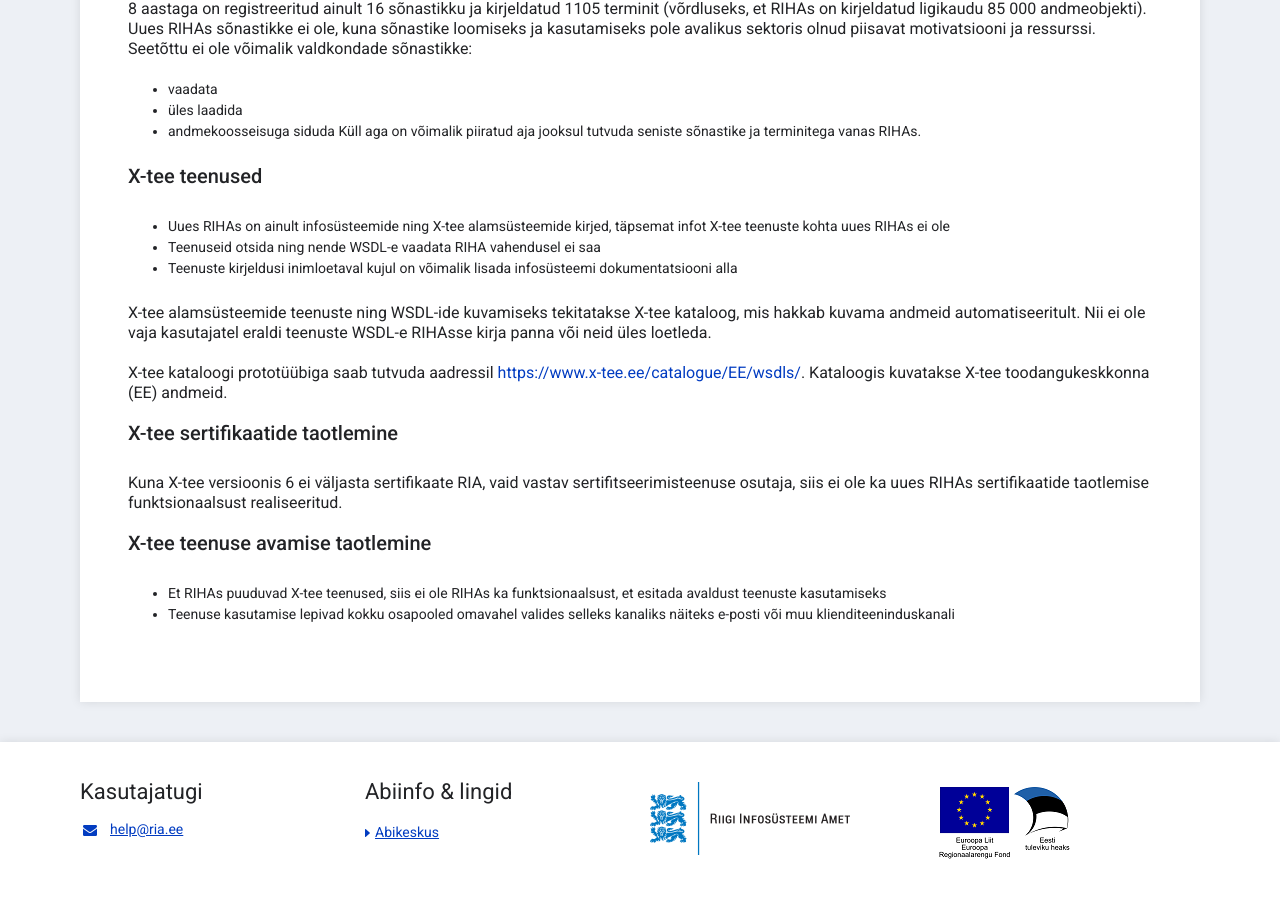
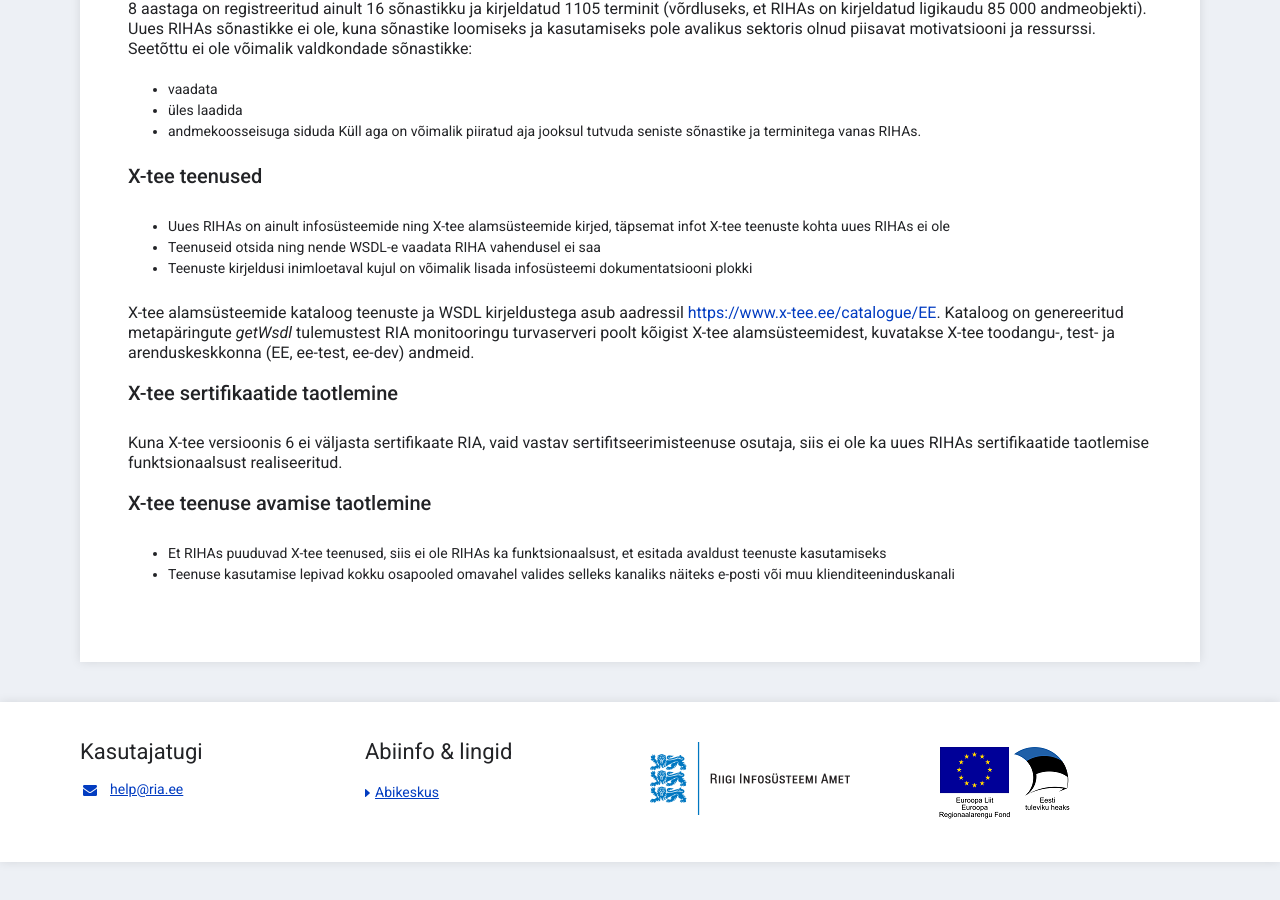
Before and after one commit to e-gov/RIHA-Help, a Jekyll site: the page built from docs/uus-riha.md, in a window 1280 px wide and 900 px high, scrolled down 2503 px. Built offline with Jekyll 4.4.1, drawn with Linux system fonts in a browser that asks for light colours; after the commit the page ends 3365 px from its top, so only the background shows below that.

Commit message:
Updated info about catalogue

```diff
--- a/docs/uus-riha.md
+++ b/docs/uus-riha.md
@@ -61,11 +61,9 @@ Küll aga on võimalik piiratud aja jooksul tutvuda seniste sõnastike ja termin
 
 - Uues RIHAs on ainult infosüsteemide ning X-tee alamsüsteemide kirjed, täpsemat infot X-tee teenuste kohta uues RIHAs ei ole
 - Teenuseid otsida ning nende WSDL-e vaadata RIHA vahendusel ei saa
-- Teenuste kirjeldusi inimloetaval kujul on võimalik lisada infosüsteemi dokumentatsiooni alla
+- Teenuste kirjeldusi inimloetaval kujul on võimalik lisada infosüsteemi dokumentatsiooni plokki
 
-X-tee alamsüsteemide teenuste ning WSDL-ide kuvamiseks tekitatakse X-tee kataloog, mis hakkab kuvama andmeid automatiseeritult. Nii ei ole vaja kasutajatel eraldi teenuste WSDL-e RIHAsse kirja panna või neid üles loetleda.
-
-X-tee kataloogi prototüübiga saab tutvuda aadressil [https://www.x-tee.ee/catalogue/EE/wsdls/](https://www.x-tee.ee/catalogue/EE/wsdls/). Kataloogis kuvatakse X-tee toodangukeskkonna (EE) andmeid.
+X-tee alamsüsteemide kataloog teenuste ja WSDL kirjeldustega asub aadressil [https://www.x-tee.ee/catalogue/EE](https://www.x-tee.ee/catalogue/EE). Kataloog on genereeritud metapäringute _getWsdl_ tulemustest RIA monitooringu turvaserveri poolt kõigist X-tee alamsüsteemidest, kuvatakse X-tee toodangu-, test- ja arenduskeskkonna (EE, ee-test, ee-dev) andmeid.
 
 ### X-tee sertifikaatide taotlemine
 
```
